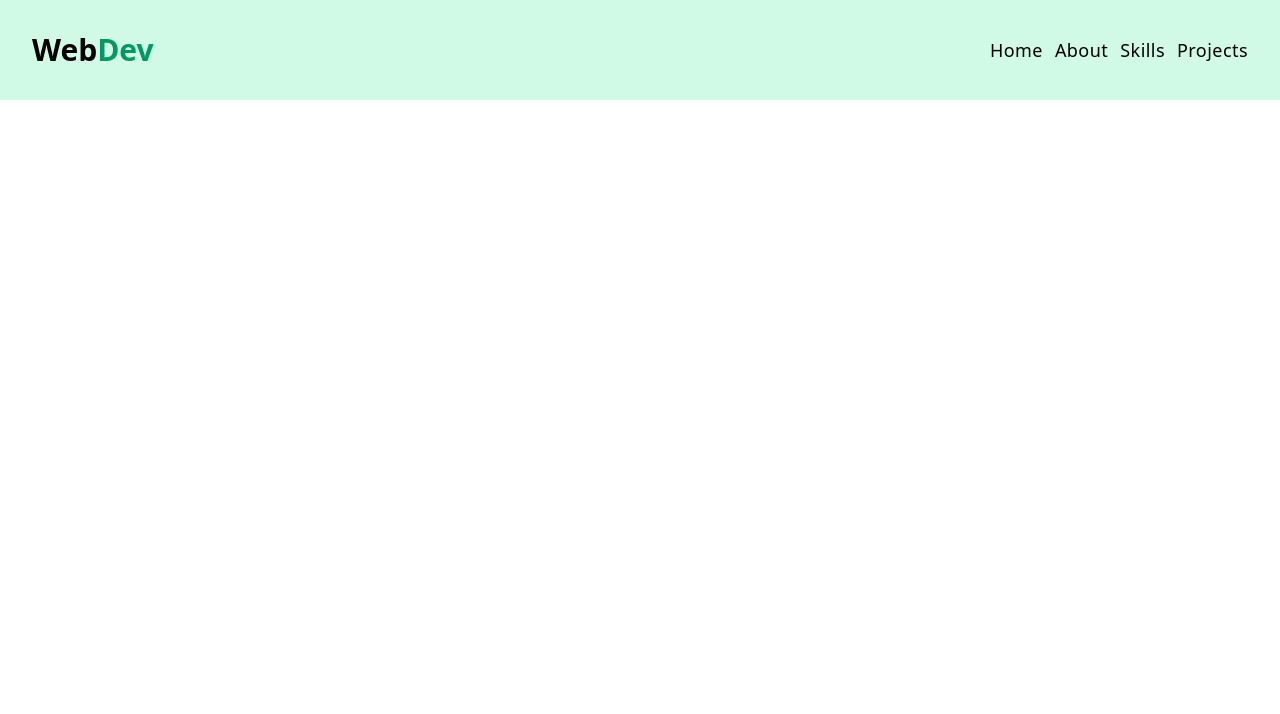
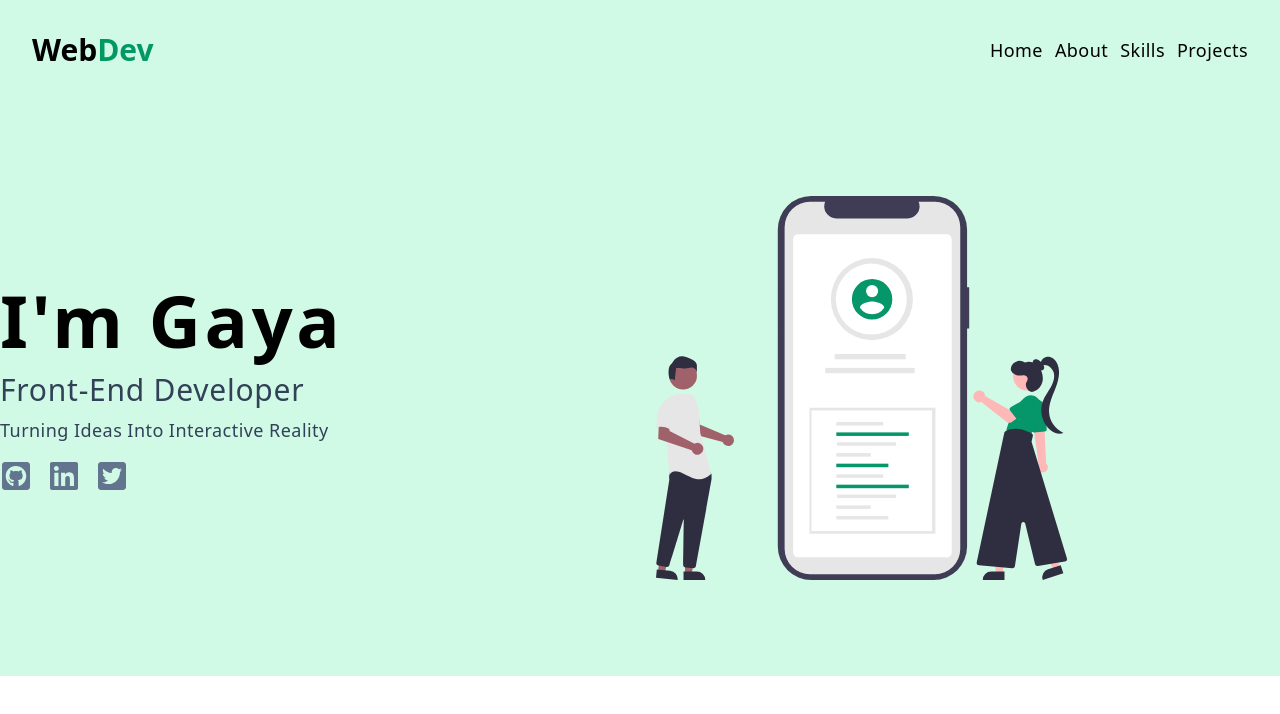
Before and after one commit to gdrmvrm/tailwind-portfolio, a React (Vite) app: page / in a window 1280 px wide. Shown: the top 714 px of the page. Built offline with nearby package versions, Linux system fonts and the light colour scheme.

Commit message:
hero section

```diff
--- a/src/App.jsx
+++ b/src/App.jsx
@@ -1,10 +1,12 @@
 import React from 'react';
 import Navbar from './components/Navbar';
+import Hero from './components/Hero';
 
 const App = () => {
   return (
     <>
       <Navbar />
+      <Hero />
     </>
   );
 };
--- /dev/null
+++ b/src/components/Hero.jsx
@@ -0,0 +1,35 @@
+import heroImg from '../assets/hero.svg';
+import { FaGithubSquare, FaLinkedin, FaTwitterSquare } from 'react-icons/fa';
+
+const Hero = () => {
+  return (
+    <div className='bg-emerald-100 py-24'>
+      <div className='align-element grid md:grid-cols-2 items-center gap-8'>
+        <article>
+          <h1 className='text-7xl font-bold tracking-wider'>I'm Gaya</h1>
+          <p className='mt-4 text-3xl text-slate-700 capitalize tracking-wide'>
+            Front-End Developer
+          </p>
+          <p className='mt-2 text-lg text-slate-700 capitalize tracking-wide'>
+            turning ideas into interactive reality
+          </p>
+          <div className='flex gap-x-4 mt-4'>
+            <a href='#'>
+              <FaGithubSquare className='h-8 w-8 text-slate-500 hover:text-black duration-300' />
+            </a>
+            <a href='#'>
+              <FaLinkedin className='h-8 w-8 text-slate-500 hover:text-black duration-300' />
+            </a>
+            <a href='#'>
+              <FaTwitterSquare className='h-8 w-8 text-slate-500 hover:text-black duration-300' />
+            </a>
+          </div>
+        </article>
+        <article className='hidden md:block'>
+          <img src={heroImg} className='h-80 lg:h-96' />
+        </article>
+      </div>
+    </div>
+  );
+};
+export default Hero;
```
